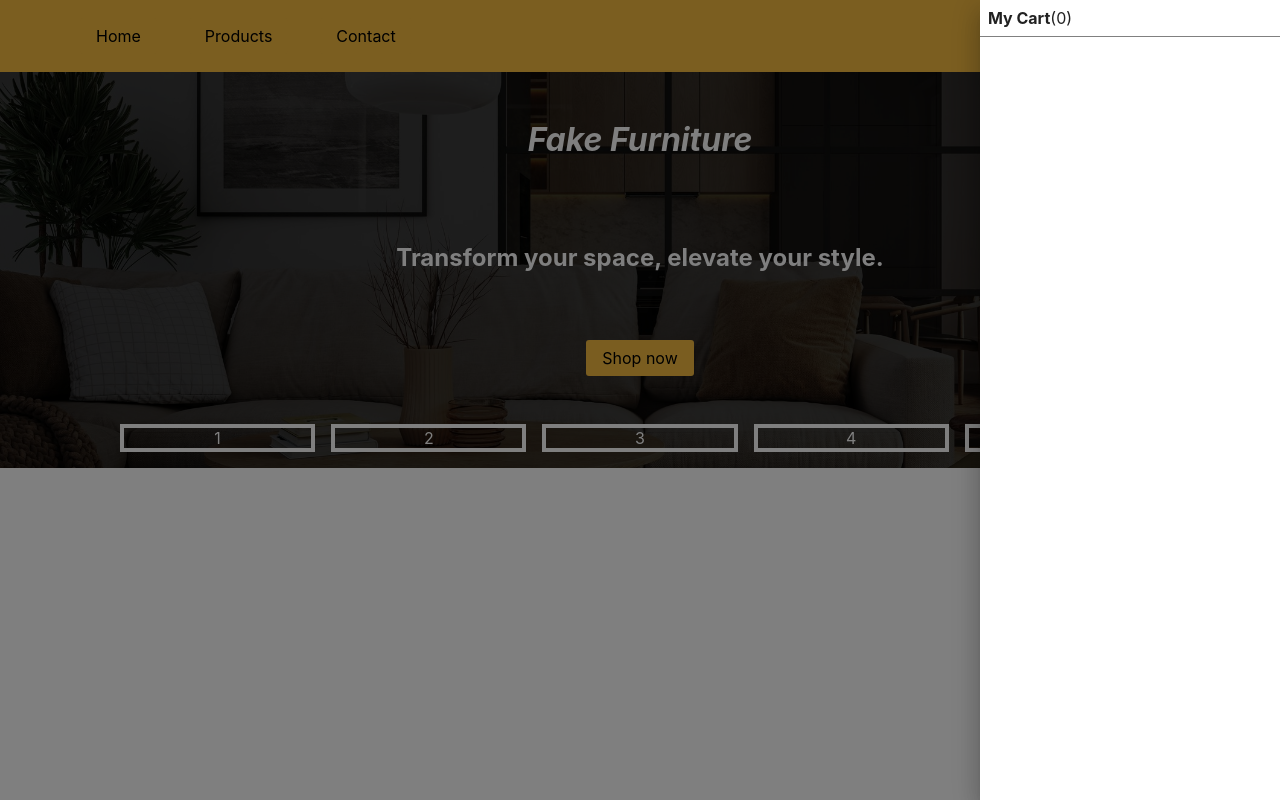
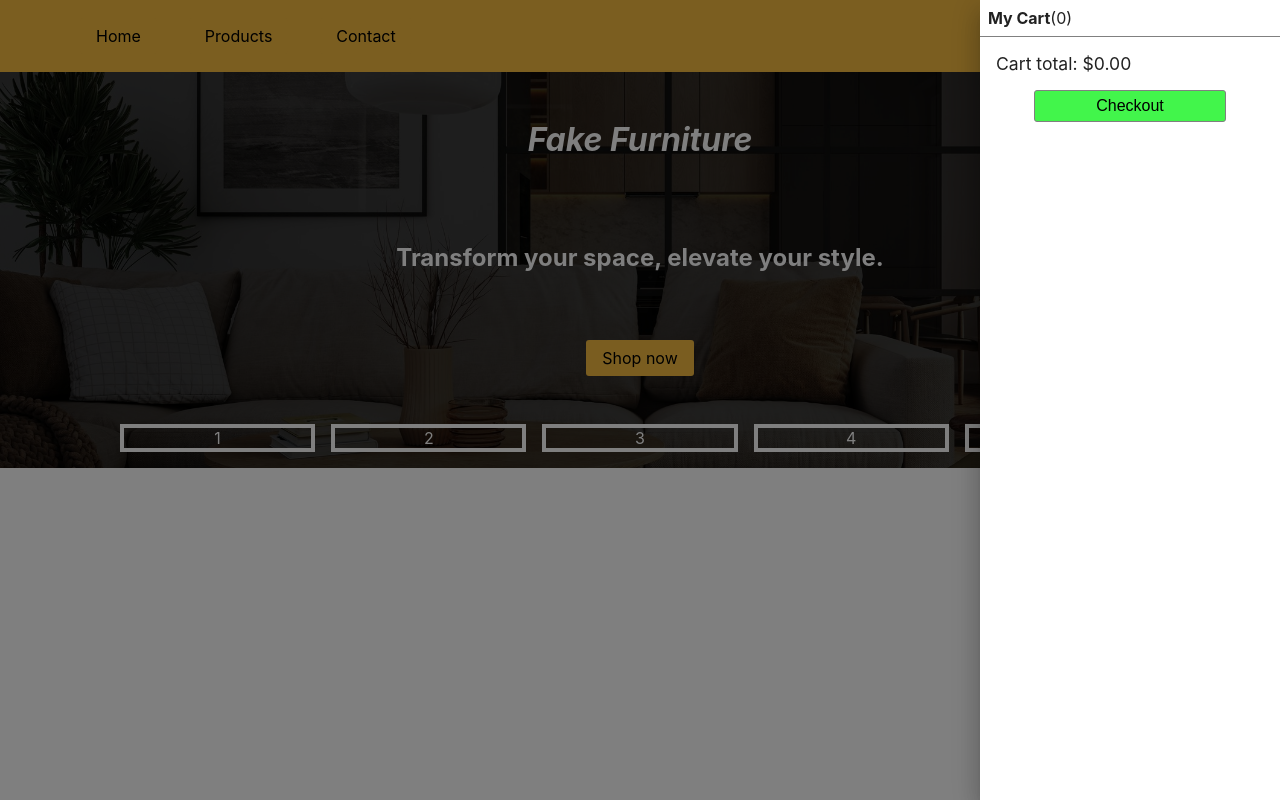
Before and after one commit to mikegecko/shopping-cart, a React (Create React App) app: page / in a window 1280 px wide. Both pictures are taken after a click on the button 1228 px from the left and 36 px from the top of the page. Built offline with nearby package versions, Linux system fonts and the light colour scheme; the HTML template or start-up script is replaced by a standard one.

Commit message:
Add cart display with qty buttons and cart total

```diff
--- a/src/components/Cart.jsx
+++ b/src/components/Cart.jsx
@@ -1,7 +1,7 @@
 import { Drawer } from "@mui/material";
 import { Box } from "@mui/system";
 
-export default function Cart (props) {
+export default function Cart(props) {
   const countCartItems = () => {
     let count = 0;
     for (const item in props.cart) {
@@ -10,28 +10,60 @@ export default function Cart (props) {
         count += element.qty;
       }
     }
-        return(count)
+    return count;
+  };
+  const cartTotal = () => {
+    let total = 0;
+    for (const item in props.cart) {
+      if (Object.hasOwnProperty.call(props.cart, item)) {
+        const element = props.cart[item];
+        total += element.price * element.qty;
       }
-    return(
-        <Drawer anchor={'right'} open={props.open} onClose={props.onClose}>
-            <Box sx={{width: 300, display: 'flex', flexDirection: 'column' }}>
-                <Box sx={{display: 'flex', flexDirection: 'row',padding: '.5rem', borderBottom: 'solid 1px gray'}}>
+    }
+    return formatter.format(total);
+  };
+  const formatter = new Intl.NumberFormat('en-US', {
+    style: 'currency',
+    currency: 'USD',
+  });
+  return (
+    <Drawer anchor={"right"} open={props.open} onClose={props.onClose}>
+      <Box sx={{ width: 300, display: "flex", flexDirection: "column" }}>
+        <Box
+          sx={{
+            display: "flex",
+            flexDirection: "row",
+            padding: ".5rem",
+            borderBottom: "solid 1px gray",
+          }}
+        >
           <h4>My Cart </h4>({countCartItems()})
         </Box>
-                <Box>
-                {props.cart.map((item,index) => {
-                    return(
+        <Box sx={{display:'flex', flexDirection: 'column', paddingBottom:'1rem'}}>
+          {props.cart.map((item, index) => {
+            return (
               <div key={index}>
                 <div className="cart-item">
-                                <img className='cart-img' src={item.img} alt={props.name}></img>
+                  <div className="cart-info">
+                    <img className="cart-img" src={item.img} alt={props.name} />
                     <div>{item.name}</div>
                   </div>
-
+                  <div className="cart-ctrl">
+                    <div className="qty-ctrl">
+                      <button id={'d'+index} onClick={props.qtyHandler}>-</button>
+                      <input value={item.qty} onChange={props.qtyHandler}></input>
+                      <button id={'i'+index} onClick={props.qtyHandler}>+</button>
                     </div>
-                    )
+                    <div className="cart-price">${item.price}</div>
+                  </div>
+                </div>
+              </div>
+            );
           })}
+          <div className="cart-total">Cart total: {cartTotal()}</div>
+          <button className="checkout-btn">Checkout</button>
         </Box>
       </Box>
     </Drawer>
-    )
+  );
 }
```
Lines whose indentation alone changed are shown as unchanged.
